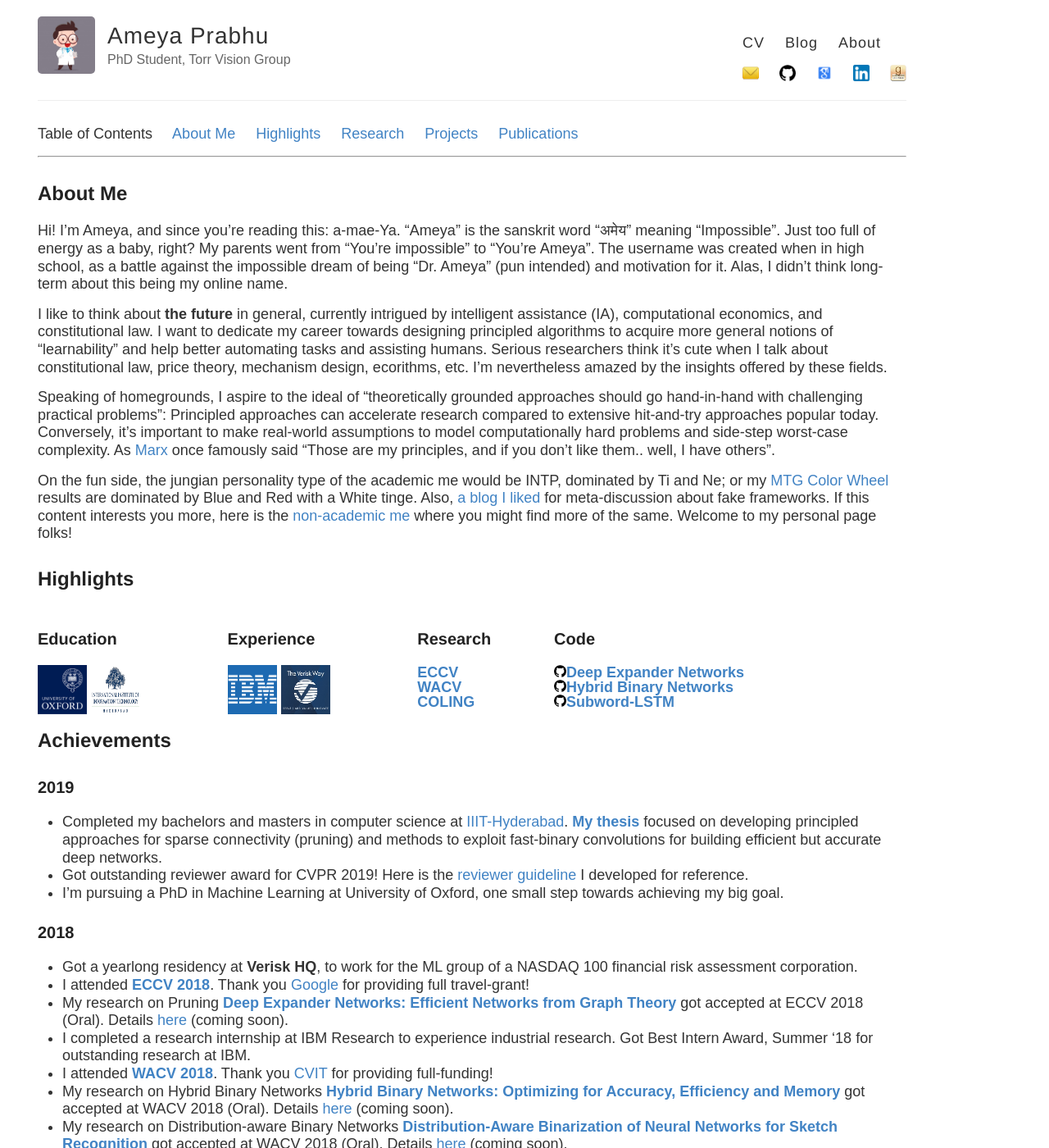
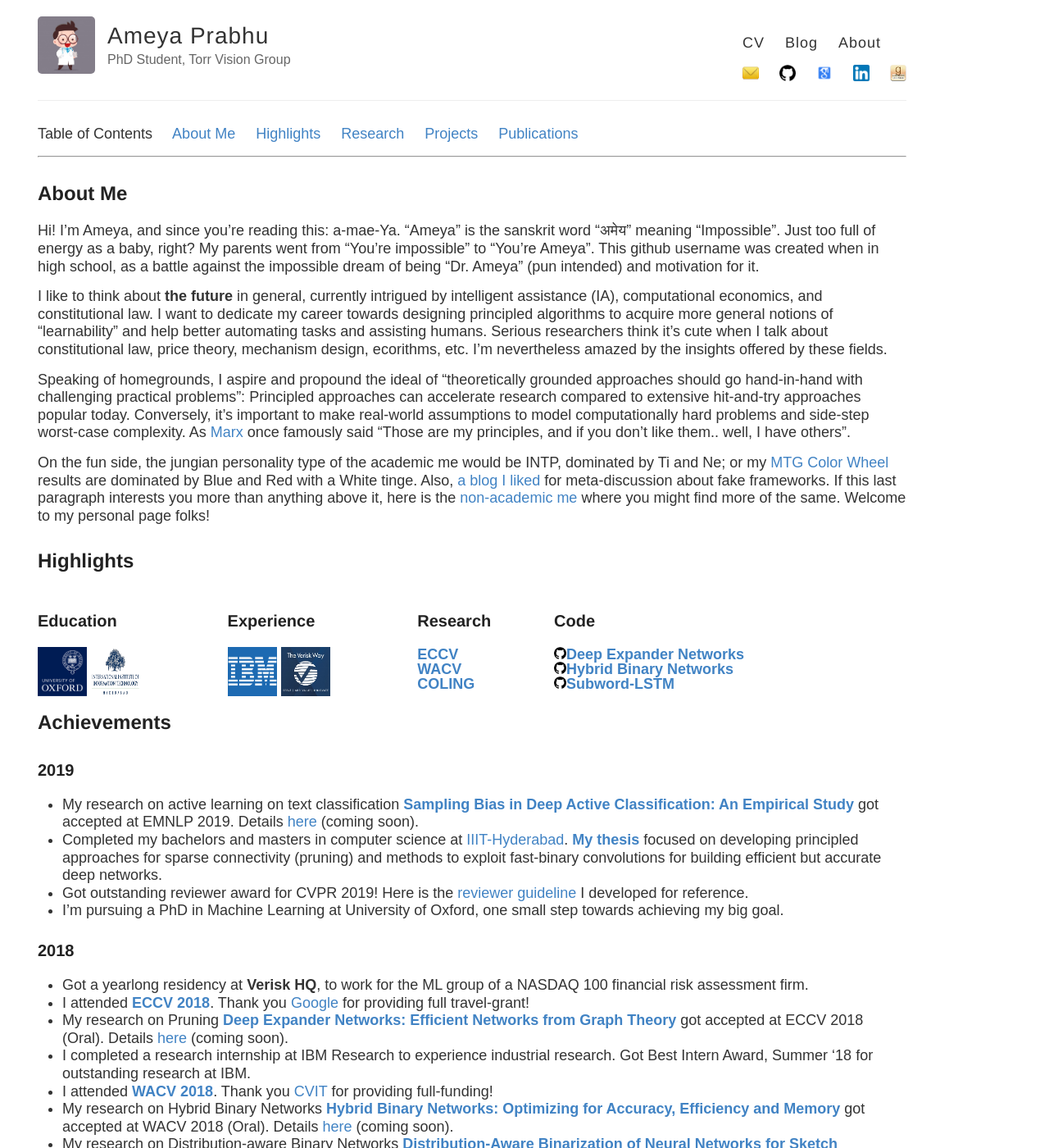
Before and after one commit to drimpossible/drimpossible.github.io, a Jekyll site: the page built from about/index.md, in a window 1280 px wide and 1400 px high. Shown: the whole window at 82% size. Built offline with Jekyll 4.4.1, drawn with Linux system fonts in a browser that asks for light colours; some web fonts are replaced.

Commit message:
added paper

```diff
--- a/about/index.md
+++ b/about/index.md
@@ -12,13 +12,13 @@ Table of Contents     [About Me](#biography)     [Highlights](#highlights)
 
 ## <a name="biography" id="biography"></a>About Me
 
-Hi! I’m Ameya, and since you're reading this: a-mae-Ya. "Ameya" is the sanskrit word "अमेय" meaning "Impossible". Just too full of energy as a baby, right? My parents went from "You're impossible" to "You're Ameya". The username was created when in high school, as a battle against the impossible dream of being "Dr. Ameya" (pun intended) and motivation for it. Alas, I didn't think long-term about  this being my online name.
+Hi! I’m Ameya, and since you're reading this: a-mae-Ya. "Ameya" is the sanskrit word "अमेय" meaning "Impossible". Just too full of energy as a baby, right? My parents went from "You're impossible" to "You're Ameya". This github username was created when in high school, as a battle against the impossible dream of being "Dr. Ameya" (pun intended) and motivation for it.
 
 I like to think about **the future** in general, currently intrigued by intelligent assistance (IA), computational economics, and constitutional law. I want to dedicate my career towards designing principled algorithms to acquire more general notions of "learnability" and help better automating tasks and assisting humans. Serious researchers think it's cute when I talk about constitutional law, price theory, mechanism design, ecorithms, etc. I'm nevertheless amazed by the insights offered by these fields.
 
-Speaking of homegrounds, I aspire to the ideal of "theoretically grounded approaches should go hand-in-hand with challenging practical problems": Principled approaches can accelerate research compared to extensive hit-and-try approaches popular today. Conversely, it's important to make real-world assumptions to model computationally hard problems and side-step worst-case complexity. As [Marx](https://en.wikipedia.org/wiki/Groucho_Marx) once famously said "Those are my principles, and if you don't like them.. well, I have others".
+Speaking of homegrounds, I aspire and propound the ideal of "theoretically grounded approaches should go hand-in-hand with challenging practical problems": Principled approaches can accelerate research compared to extensive hit-and-try approaches popular today. Conversely, it's important to make real-world assumptions to model computationally hard problems and side-step worst-case complexity. As [Marx](https://en.wikipedia.org/wiki/Groucho_Marx) once famously said "Those are my principles, and if you don't like them.. well, I have others".
 
-On the fun side, the jungian personality type of the academic me would be INTP, dominated by Ti and Ne; or my [MTG Color Wheel](https://medium.com/s/story/the-mtg-color-wheel-c9700a7cf36d) results are dominated by Blue and Red with a White tinge. Also, [a blog I liked](https://www.lesswrong.com/posts/wDP4ZWYLNj7MGXWiW/in-praise-of-fake-frameworks) for meta-discussion about fake frameworks. If this content interests you more, here is the [non-academic me](https://bayesianconspirator.github.io/about/) where you might find more of the same. Welcome to my personal page folks!
+On the fun side, the jungian personality type of the academic me would be INTP, dominated by Ti and Ne; or my [MTG Color Wheel](https://medium.com/s/story/the-mtg-color-wheel-c9700a7cf36d) results are dominated by Blue and Red with a White tinge. Also, [a blog I liked](https://www.lesswrong.com/posts/wDP4ZWYLNj7MGXWiW/in-praise-of-fake-frameworks) for meta-discussion about fake frameworks. If this last paragraph interests you more than anything above it, here is the [non-academic me](https://bayesianconspirator.github.io/about/) where you might find more of the same. Welcome to my personal page folks!
 
 ## <a name="highlights" id="highlights"></a>Highlights
 
@@ -34,13 +34,14 @@ On the fun side, the jungian personality type of the academic me would be INTP,
 
 ### 2019
 
+* My research on active learning on text classification [**Sampling Bias in Deep Active Classification: An Empirical Study**](https://github.com/drimpossible/drimpossible.github.io/blob/master/documents/Active-Sampling-Bias.pdf) got accepted at EMNLP 2019. Details [here]() (coming soon).
 * Completed my bachelors and masters in computer science at [IIIT-Hyderabad](http://www.iiit.ac.in). [**My thesis**](https://github.com/drimpossible/drimpossible.github.io/blob/master/documents/Thesis.pdf) focused on developing principled approaches for sparse connectivity (pruning) and methods to exploit fast-binary convolutions for building efficient but accurate deep networks.
 * Got outstanding reviewer award for CVPR 2019! Here is the [reviewer guideline](/blog/life/reviewing_for_dummies/) I developed for reference.
 * I'm pursuing a PhD in Machine Learning at University of Oxford, one small step towards achieving my big goal.
 
 ### 2018
 
-* Got a yearlong residency at **Verisk HQ**, to work for the ML group of a NASDAQ 100 financial risk assessment corporation.
+* Got a yearlong residency at **Verisk HQ**, to work for the ML group of a NASDAQ 100 financial risk assessment firm.
 * I attended [**ECCV 2018**](https://eccv2018.org/). Thank you [Google](https://ai.google/research/) for providing full travel-grant!
 * My research on Pruning [**Deep Expander Networks: Efficient Networks from Graph Theory**](http://openaccess.thecvf.com/content_ECCV_2018/papers/Ameya_Prabhu_Deep_Expander_Networks_ECCV_2018_paper.pdf) got accepted at ECCV 2018 (Oral). Details [here]() (coming soon).
 * I completed a research internship at IBM Research to experience industrial research. Got Best Intern Award, Summer '18 for outstanding research at IBM.
```
Also changed, not shown: blog/index.md (+2 -1 lines), 2 other files.
